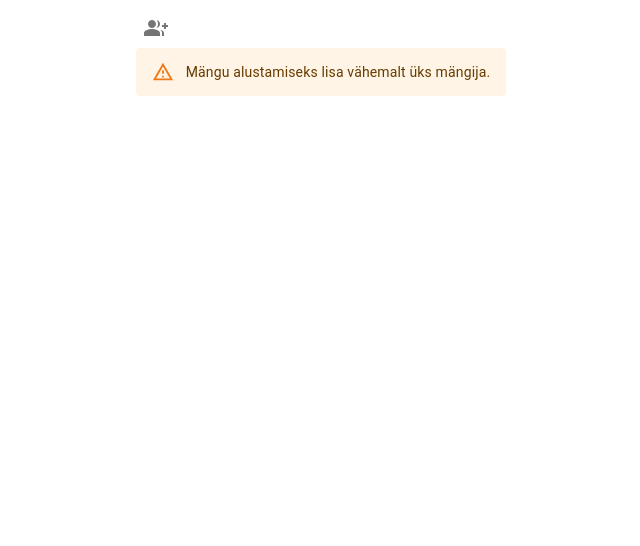
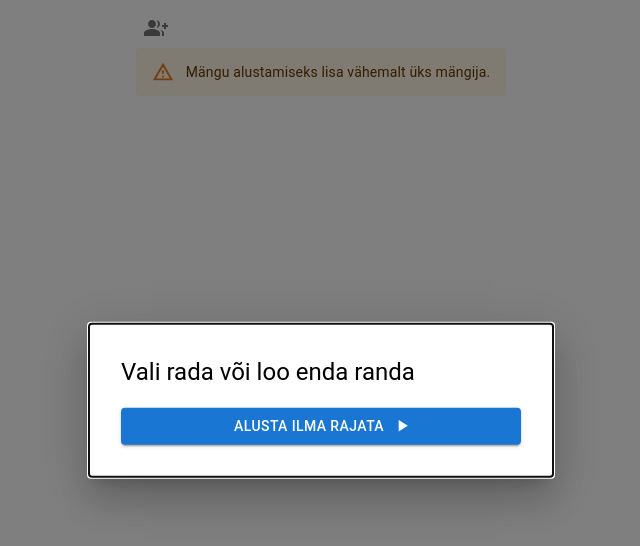
Before and after one commit to aquafinatrippy/discgolfScorePremium, a React (Vite) app in the folder client/: page / in a window 1280 px wide. Shown: the top 546 px of the page, without its empty margins (319-959 px from the left). Built offline with nearby package versions, Linux system fonts and the light colour scheme.

Commit message:
modal start

```diff
--- a/client/src/App.tsx
+++ b/client/src/App.tsx
@@ -1,9 +1,40 @@
-import { Box } from '@mui/material';
+import { Box, Button, Modal, Typography } from '@mui/material';
 import Home from './views/Home';
+import { useState } from 'react';
+import PlayArrowIcon from '@mui/icons-material/PlayArrow';
+
+const style = {
+  position: 'absolute' as 'absolute',
+  top: '50%',
+  left: '50%',
+  transform: 'translate(-50%, -50%)',
+  width: 400,
+  bgcolor: 'background.paper',
+
+  boxShadow: 24,
+  p: 4,
+};
 
 function App() {
+  const [open, setOpen] = useState(true);
+  const handleClose = () => {
+    setOpen(false);
+  };
   return (
     <Box display='flex' justifyContent='center'>
+      <Modal
+        open={open}
+        aria-labelledby='modal-modal-title'
+        aria-describedby='modal-modal-description'
+      >
+        <Box sx={style} display='flex' flexDirection='column' gap='20px'>
+          <Typography variant='h5'>Vali rada või loo enda randa</Typography>
+
+          <Button fullWidth variant='contained' endIcon={<PlayArrowIcon />}>
+            Alusta ilma rajata
+          </Button>
+        </Box>
+      </Modal>
       <Home />
     </Box>
   );
```
Also changed, not shown: client/src/views/TrackSelection.tsx (added, +14 -0 lines).
